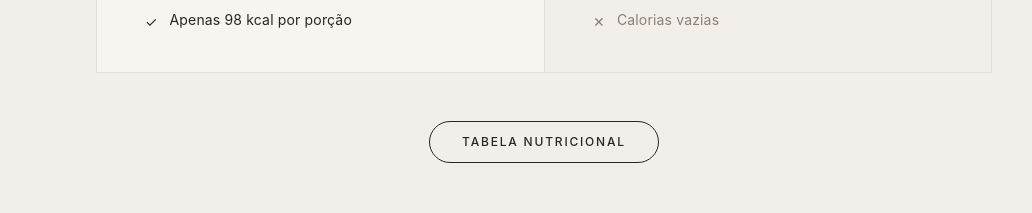
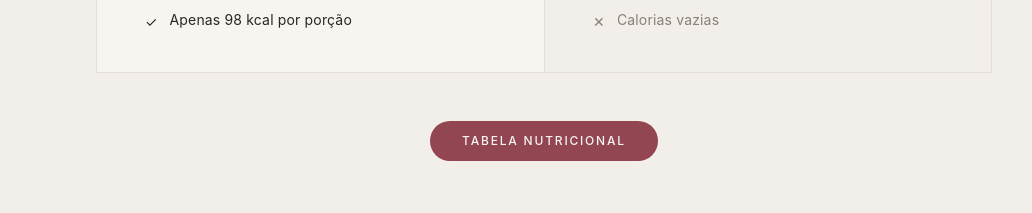
Before and after one commit to Marcosvieirabsb/sales-boost-art, a React (Vite) app: page / in a window 1280 px wide. Shown: the part 6480-6693 px from the top of the page, without its empty margins (96-1128 px from the left). Built offline with nearby package versions, Linux system fonts and the light colour scheme; the HTML template or start-up script is replaced by a standard one.

Commit message:
Destacou botão Nutricional

```diff
--- a/src/components/WhatsInsideSection.tsx
+++ b/src/components/WhatsInsideSection.tsx
@@ -82,7 +82,7 @@ const WhatsInsideSection = () => {
         >
           <button
             onClick={() => setOpen(true)}
-            className="border border-foreground text-foreground px-6 md:px-8 py-2.5 md:py-3 text-[10px] md:text-xs tracking-[0.15em] uppercase font-medium hover:bg-foreground hover:text-background transition-colors rounded-full"
+            className="bg-primary text-primary-foreground px-6 md:px-8 py-2.5 md:py-3 text-[10px] md:text-xs tracking-[0.15em] uppercase font-medium hover:opacity-90 transition-opacity rounded-full"
           >
             Tabela nutricional
           </button>
```
